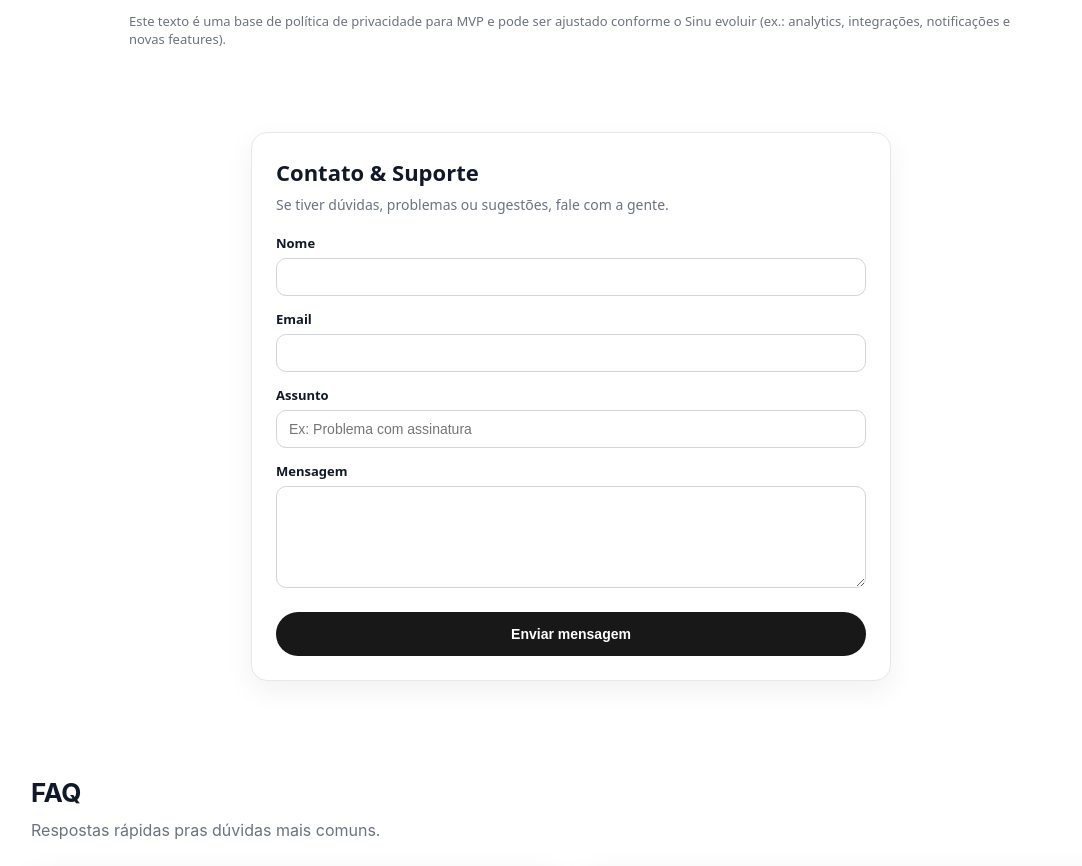
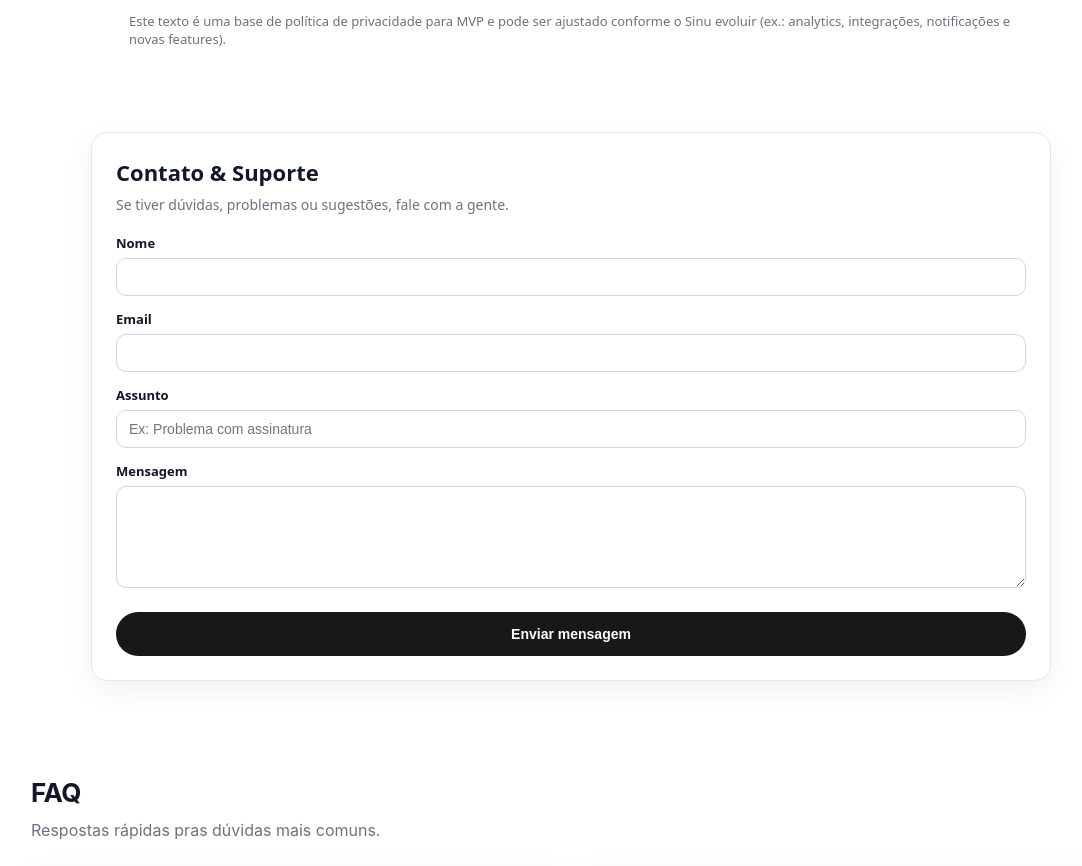
Before and after one commit to Felipe-FCampos/sinu-institucional, a React (Vite) app: page /security in a window 1280 px wide. Shown: the part 1700-2566 px from the top of the page, without its empty margins (69-1151 px from the left). Built offline with nearby package versions, Linux system fonts and the light colour scheme.

Commit message:
forms fixed

```diff
--- a/src/App.css
+++ b/src/App.css
@@ -203,7 +203,7 @@ a{ color: inherit; text-decoration: none; }
 }
 
 .support-form {
-  max-width: 50%;
+  max-width: 75%;
   margin: 24px auto;
   padding: 24px;
   border-radius: 16px;
```
